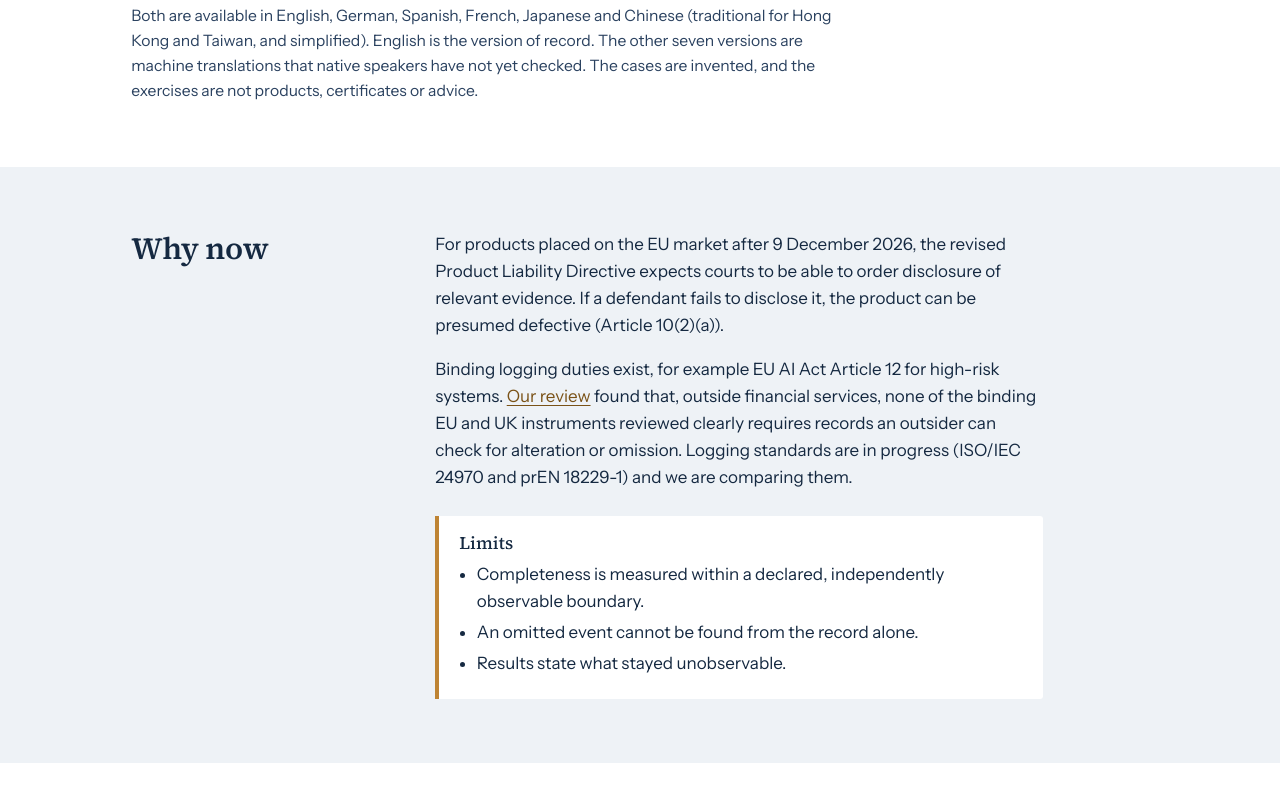
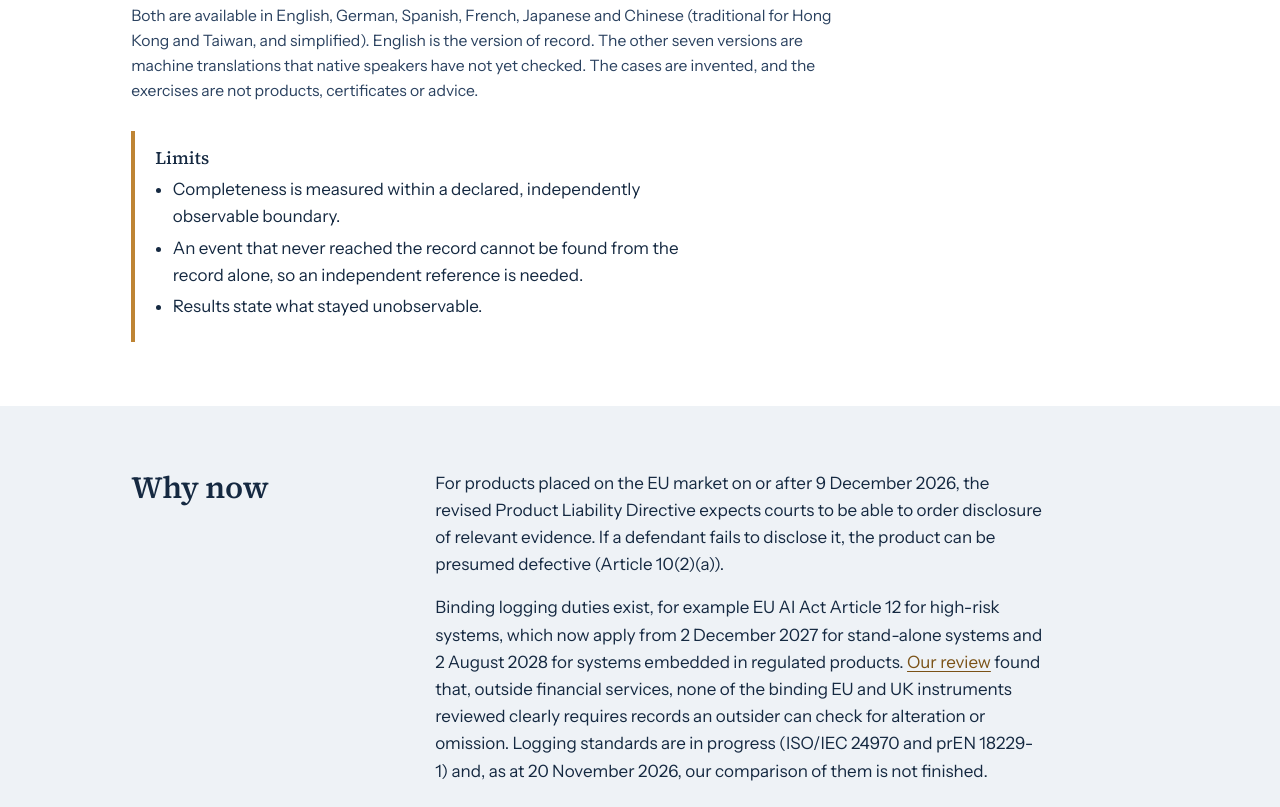
Before and after one commit to StSForensics/w, a plain HTML site: page index.html in a window 1280 px wide. Shown: the part 1433-2240 px from the top of the page. Drawn offline with Linux system fonts and the light colour scheme.

Commit message:
Fix PLD start date and AI Omnibus dates, move limits, fix home link and canonical
Co-Authored-By: Claude Sonnet 5.5 <noreply@anthropic.com>
Claude-Session: https://claude.ai/code/session_01K2xavawRMbKVXFJEoCVxqB

```diff
--- a/index.html
+++ b/index.html
@@ -9,12 +9,12 @@
 <meta property="og:description" content="Public requirements for checking, from outside, whether an AI system's records are complete for the declared scope and unaltered.">
 <meta property="og:type" content="website">
 <meta property="og:site_name" content="STS Forensics">
-<meta property="og:url" content="https://sts-forensics.com/">
-<meta property="og:image" content="https://sts-forensics.com/assets/og.png">
+<meta property="og:url" content="https://stsforensics.github.io/w/">
+<meta property="og:image" content="https://stsforensics.github.io/w/assets/og.png">
 <meta property="og:image:alt" content="STS Forensics: can anyone outside the company check what an AI system did?">
 <meta name="twitter:card" content="summary_large_image">
 <meta name="theme-color" content="#152941">
-<link rel="canonical" href="https://sts-forensics.com/">
+<link rel="canonical" href="https://stsforensics.github.io/w/">
 <link rel="sitemap" type="application/xml" href="sitemap.xml">
 <link rel="icon" type="image/png" href="assets/favicon.png">
 <link rel="preconnect" href="https://fonts.googleapis.com">
@@ -26,7 +26,7 @@
 <a class="skip" href="#main">Skip to content</a>
 
 <header class="top">
-  <a class="brand" href="/" aria-label="STS Forensics, home">
+  <a class="brand" href="./" aria-label="STS Forensics, home">
     <img src="assets/logo.jpg" alt="StS Forensics" width="427" height="320">
   </a>
   <nav aria-label="Main">
@@ -104,22 +104,22 @@
     </div>
   </div>
   <p class="note">Both are available in English, German, Spanish, French, Japanese and Chinese (traditional for Hong Kong and Taiwan, and simplified). English is the version of record. The other seven versions are machine translations that native speakers have not yet checked. The cases are invented, and the exercises are not products, certificates or advice.</p>
+  <aside class="limits" aria-labelledby="limits-h">
+    <h3 id="limits-h">Limits</h3>
+    <ul>
+      <li>Completeness is measured within a declared, independently observable boundary.</li>
+      <li>An event that never reached the record cannot be found from the record alone, so an independent reference is needed.</li>
+      <li>Results state what stayed unobservable.</li>
+    </ul>
+  </aside>
 </section>
 
 <section class="band" id="why">
   <div class="wrap two">
     <h2>Why now</h2>
     <div class="prose">
-      <p>For products placed on the EU market after 9 December 2026, the revised Product Liability Directive expects courts to be able to order disclosure of relevant evidence. If a defendant fails to disclose it, the product can be presumed defective (Article 10(2)(a)).</p>
-      <p>Binding logging duties exist, for example EU AI Act Article 12 for high-risk systems. <a href="https://doi.org/10.5281/zenodo.23546436">Our review</a> found that, outside financial services, none of the binding EU and UK instruments reviewed clearly requires records an outsider can check for alteration or omission. Logging standards are in progress (ISO/IEC 24970 and prEN 18229-1) and we are comparing them.</p>
-      <aside class="limits" aria-labelledby="limits-h">
-        <h3 id="limits-h">Limits</h3>
-        <ul>
-          <li>Completeness is measured within a declared, independently observable boundary.</li>
-          <li>An omitted event cannot be found from the record alone.</li>
-          <li>Results state what stayed unobservable.</li>
-        </ul>
-      </aside>
+      <p>For products placed on the EU market on or after 9 December 2026, the revised Product Liability Directive expects courts to be able to order disclosure of relevant evidence. If a defendant fails to disclose it, the product can be presumed defective (Article 10(2)(a)).</p>
+      <p>Binding logging duties exist, for example EU AI Act Article 12 for high-risk systems, which now apply from 2 December 2027 for stand-alone systems and 2 August 2028 for systems embedded in regulated products. <a href="https://doi.org/10.5281/zenodo.23546436">Our review</a> found that, outside financial services, none of the binding EU and UK instruments reviewed clearly requires records an outsider can check for alteration or omission. Logging standards are in progress (ISO/IEC 24970 and prEN 18229-1) and, as at 20 November 2026, our comparison of them is not finished.</p>
     </div>
   </div>
 </section>
--- a/sitemap.xml
+++ b/sitemap.xml
@@ -1,7 +1,7 @@
 <?xml version="1.0" encoding="UTF-8"?>
 <urlset xmlns="http://www.sitemaps.org/schemas/sitemap/0.9">
   <url>
-    <loc>https://sts-forensics.com/</loc>
+    <loc>https://stsforensics.github.io/w/</loc>
     <lastmod>2026-11-20</lastmod>
   </url>
 </urlset>
--- a/styles.css
+++ b/styles.css
@@ -66,7 +66,7 @@ h3{font-weight:500;font-size:1.25rem;line-height:1.3}
 .prose{max-width:38rem}
 .prose p{margin:0 0 1rem}
 .prose p:last-child{margin-bottom:0}
-.limits{margin:1.5rem 0 0;padding:1rem 1.25rem 1.1rem;background:var(--paper);border-left:4px solid var(--gold);border-radius:0 3px 3px 0}
+.limits{max-width:38rem;margin:1.75rem 0 0;padding:1rem 1.25rem 1.1rem;background:var(--paper);border-left:4px solid var(--gold);border-radius:0 3px 3px 0}
 .limits h3{font-size:1.1rem;margin:0 0 .4rem}
 .limits ul{margin:0;padding-left:1.1rem}
 .limits li{margin:.25rem 0}
```
Also changed, not shown: robots.txt, 1 other file.
